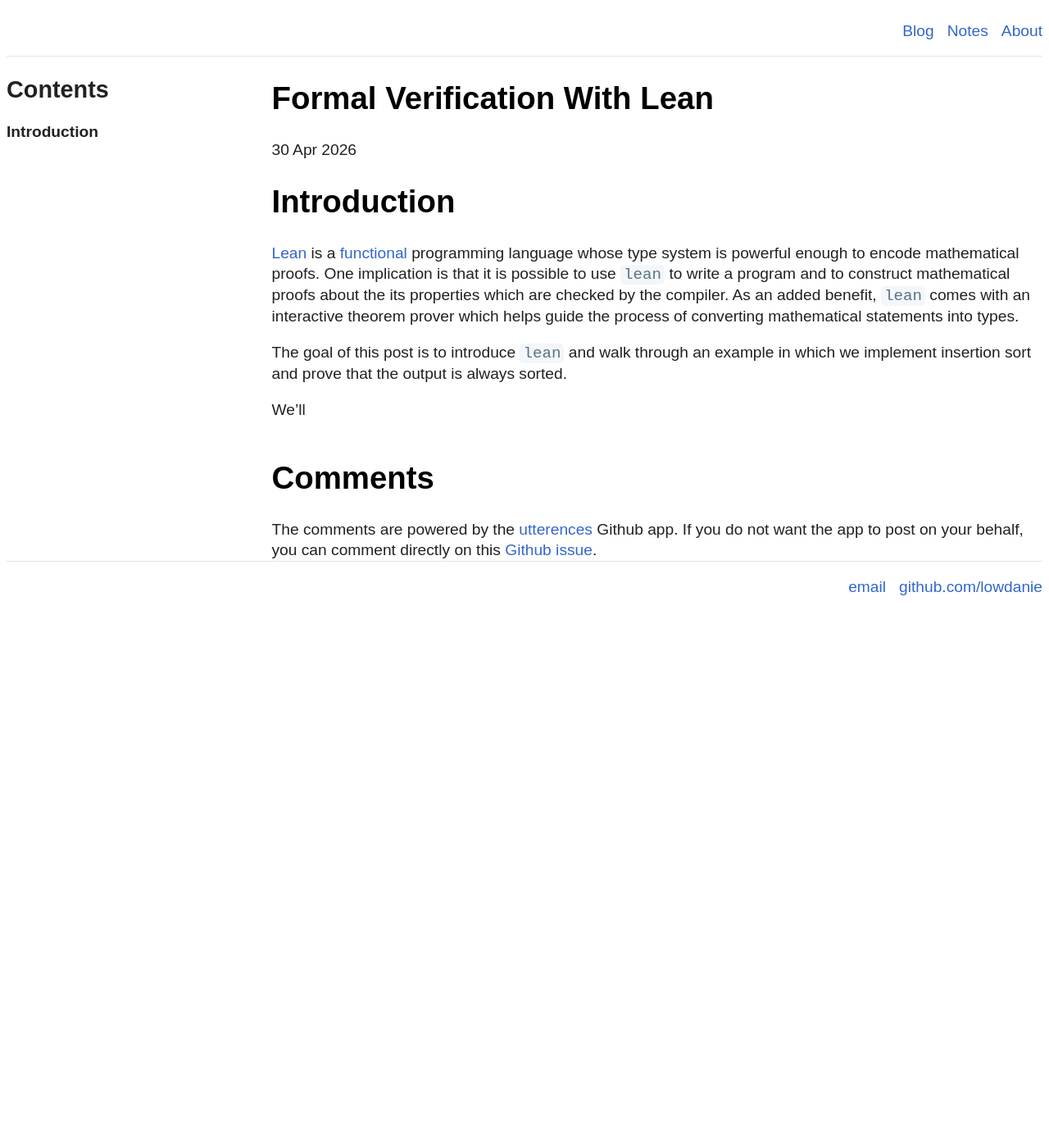
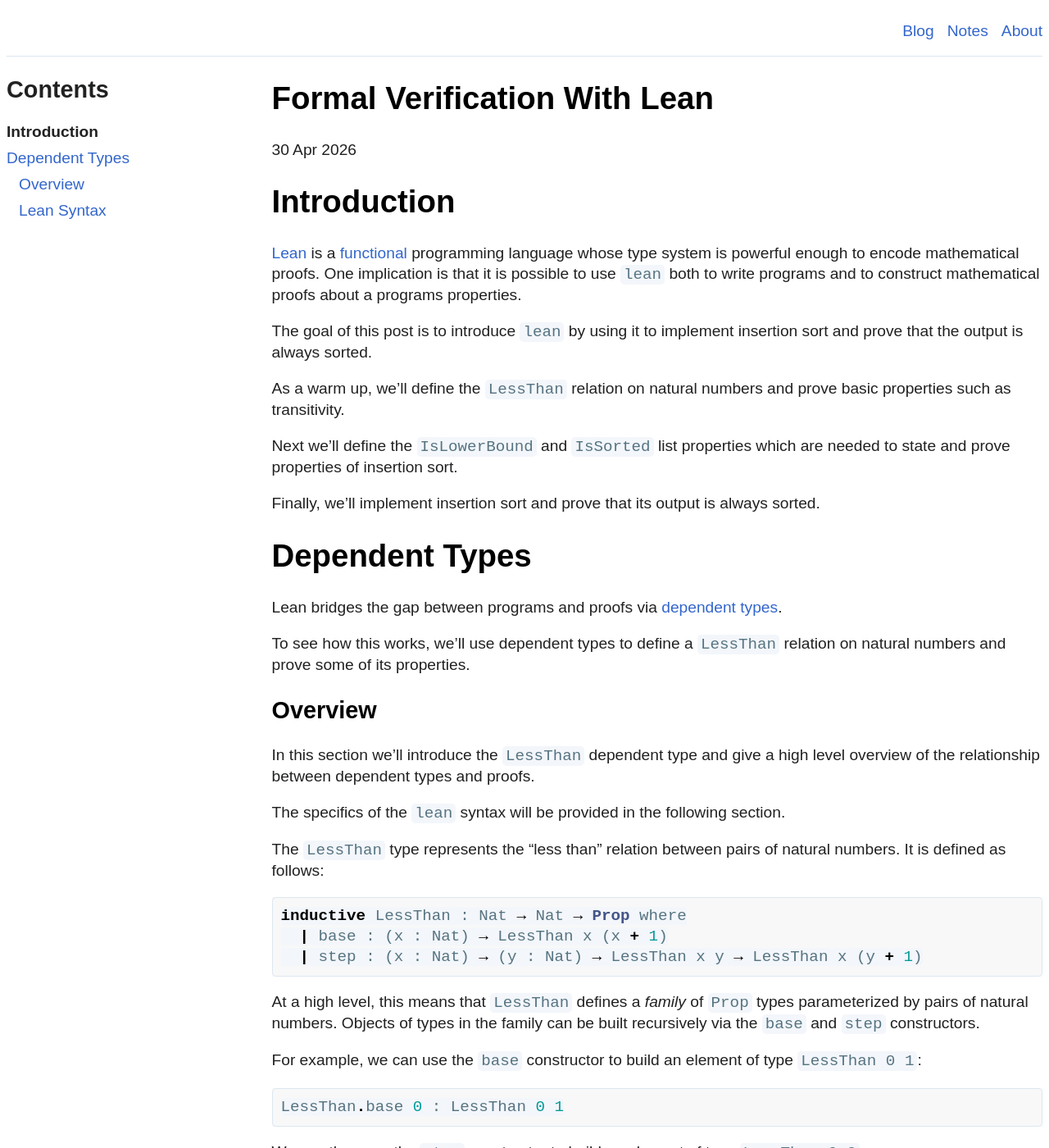
Before and after one commit to lowdanie/lowdanie.github.io, a Jekyll site: the page built from _posts/2026-04-30-lean.md, in a window 1280 px wide and 1400 px high. Shown: the whole window at 82% size. Built offline with Jekyll 4.4.1, drawn with Linux system fonts in a browser that asks for light colours; comment, search, counter and statistics services are not loaded; some of the changed text lies outside the part shown.

Commit message:
less than

````diff
--- a/_posts/2026-04-30-lean.md
+++ b/_posts/2026-04-30-lean.md
@@ -10,12 +10,146 @@
 
 [Lean](https://lean-lang.org/) is a [functional](https://lean-lang.org/functional_programming_in_lean)
 programming language whose type system is powerful enough to encode mathematical proofs.
-One implication is that it is possible to use `lean` to write a program and to
-construct mathematical proofs about the its properties which are checked by the compiler.
-As an added benefit, `lean` comes with an interactive theorem prover which helps guide the process of
-converting mathematical statements into types.
+One implication is that it is possible to use `lean` both to write programs and to
+construct mathematical proofs about a programs properties.
 
-The goal of this post is to introduce `lean` and walk through an example in which
-we implement insertion sort and prove that the output is always sorted.
+The goal of this post is to introduce `lean` by using it to implement insertion sort
+and prove that the output is always sorted.
 
-We'll
+As a warm up, we'll define the `LessThan` relation on natural numbers and prove basic
+properties such as transitivity.
+
+Next we'll define the `IsLowerBound` and `IsSorted` list properties which are needed
+to state and prove properties of insertion sort.
+
+Finally, we'll implement insertion sort and prove that its output is always sorted.
+
+# Dependent Types
+
+Lean bridges the gap between programs and proofs via
+[dependent types](https://lean-lang.org/functional_programming_in_lean/Programming-with-Dependent-Types/#Functional-Programming-in-Lean--Programming-with-Dependent-Types).
+
+To see how this works, we'll use dependent types to define a `LessThan` relation
+on natural numbers and prove some of its properties.
+
+## Overview
+
+In this section we'll introduce the `LessThan` dependent type and give a high level
+overview of the relationship between dependent types and proofs.
+
+The specifics of the `lean` syntax will be provided in the following section.
+
+The `LessThan` type represents the "less than" relation between pairs of natural numbers.
+It is defined as follows:
+
+```lean
+inductive LessThan : Nat → Nat → Prop where
+  | base : (x : Nat) → LessThan x (x + 1)
+  | step : (x : Nat) → (y : Nat) → LessThan x y → LessThan x (y + 1)
+```
+
+At a high level, this means that `LessThan` defines a _family_ of `Prop` types parameterized by
+pairs of natural numbers. Objects of types in the family can be built recursively
+via the `base` and `step` constructors.
+
+For example, we can use the `base` constructor to build an element of type `LessThan 0 1`:
+
+```lean
+LessThan.base 0 : LessThan 0 1
+```
+
+We can then use the `step` constructor to build an element of type `LessThan 0 2`:
+
+```lean
+LessThan.step 0 1 (LessThan.base 0) : LessThan 0 2
+```
+
+We call `LessThan` a _dependent type_ because each pair of natural numbers `(x y : Nat)`
+defines a different type `LessThan x y`.
+
+The `Prop` in the definition means that types in this family (such as `LessThan 0 1`)
+belong to special class of types called _propositions_. In `lean` a proposition type is
+defined to be _true_ if there exists an object of that type and _false_ if not.
+An object in a `Prop` type is called a _proof_ of the proposition.
+
+For example, `LessThan 0 1` is a proposition and we can write this explicitly as
+
+```lean
+LessThan 0 1 : Prop
+```
+
+Furthermore, this proposition is true and the proof is the object `LessThan.base 0`
+we constructed above:
+
+```lean
+LessThan.base 0 : LessThan 0 1
+```
+
+We can declare the relationship between the proposition and the proof more explicitly
+using the `theorem` keyword:
+
+```lean
+theorem zero_lt_one : LessThan 0 1 := LessThan.base 0
+```
+
+As an example of a false proposition, consider
+
+```lean
+LessThan 0 0 : Prop
+```
+
+Indeed, it is easy to see that neither of
+the available constructors of `LessThan` can output an object of type `LessThan 0 0`.
+For example the `LessThan.base` constructor always outputs objects of type `LessThan x x + 1`
+for some natural number `x : Nat`.
+And there does not exist a natural number `x` such that `x = x + 1 = 0`.
+
+
+## Lean Syntax
+
+In the previous section we defined the `LessThan` type
+
+```lean
+inductive LessThan : Nat → Nat → Prop where
+  | base : (x : Nat) → LessThan x (x + 1)
+  | step : (x : Nat) → (y : Nat) → LessThan x y → LessThan x (y + 1)
+```
+
+In this section we'll dive into the details of the syntax.
+
+### Functions
+
+In `lean`, if `S` and `T` are types then
+the expression `S → T` is the type representing functions from `S` to `T`.
+The arrow `→` is associative to the right. For example:
+
+```lean
+Nat → Nat → Nat = Nat → (Nat → Nat)
+```
+
+In other words, `Nat → Nat → Nat` represents functions `f` that take a natural number
+`n : Nat` and return a _function_
+
+```lean
+f(n) : Nat → Nat
+```
+
+This means that we can use `f` to map a pair of natural numbers `n m : Nat` to an
+output in `Nat` via:
+
+```lean
+f(n)(m) : Nat
+```
+
+The process of chaining together functions of a single variable to represent multi-variable
+functions is called
+[currying](https://en.wikipedia.org/wiki/Currying).
+
+The upshot is that we can think of the type
+
+```lean
+S → T → U
+```
+
+As representing functions that take two arguments with types `S` and `T` and output
+an object of type `U`.
````
